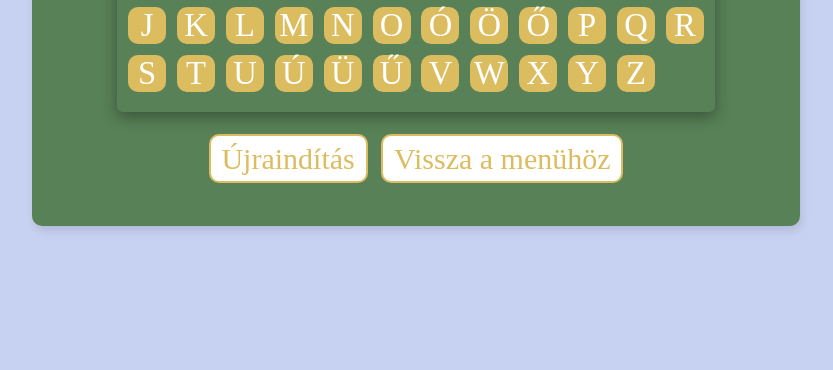
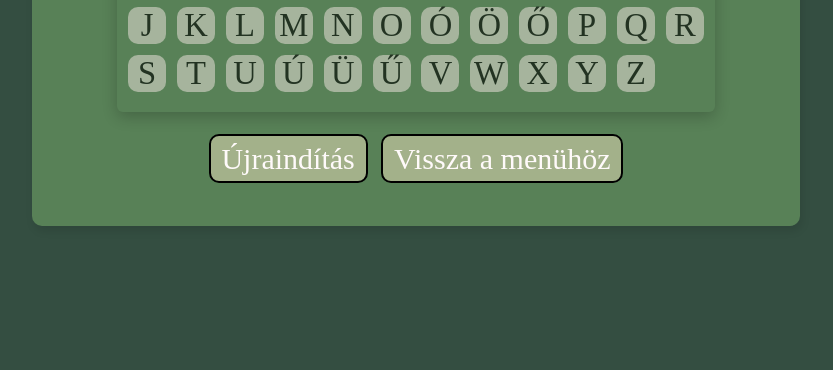
Before and after one commit to nagysandordominik/akasztofa, a plain HTML site: page jatek.html in a window 1280 px wide. Shown: the part 430-800 px from the top of the page, without its empty margins (224-1057 px from the left). Drawn offline with Linux system fonts and the light colour scheme; a web font is replaced by a local one.

Commit message:
színezések beállítva nagyjából mindenhoz

```diff
--- a/style.css
+++ b/style.css
@@ -20,6 +20,9 @@ body {
     justify-content: center; /* Horizontally center */
     align-items: center; /* Vertically center */
     height: 100vh; /* Set the container height to 100% of the viewport height */
+}
+.quickGameBody{
+    background-color: #344E41;
 }
 
 .ctn {
@@ -101,12 +104,14 @@ h1 {
     grid-gap: 1rem;
     place-content: center;
     margin-bottom: 2rem;
+    background-color: #588157;
+    opacity: 60%;
 }
 
 .letter {
     font-family: "Jersey 15";
-    background-color: #DBBC5F;
-    color: white;
+    background-color: #DAD7CD;
+    color: black;
     border: none;
     width: 38px;
     cursor: pointer;
@@ -146,9 +151,9 @@ h1 {
 
 .reset, .menu {
     font-family: "Jersey 15";
-    background-color: white;
-    color: #DBBC5F;
-    border: 2px solid #DBBC5F;
+    background-color: #A3B18A;
+    color: snow;
+    border: 2px solid black;
     padding: 0.5rem 1rem;
     cursor: pointer;
     border-radius: 10px;
```
